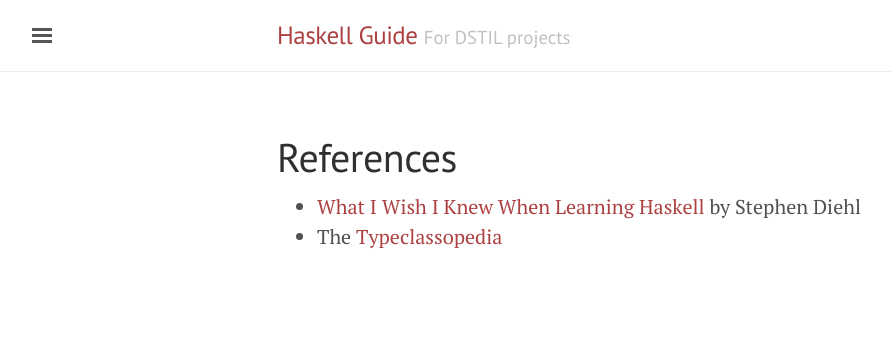
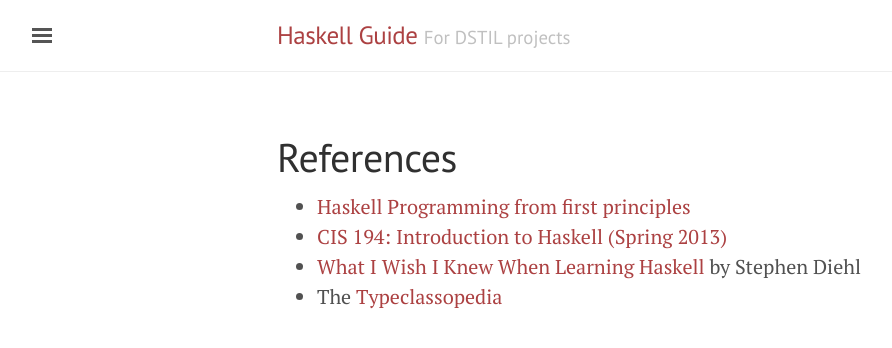
Before and after one commit to futufeld/haskell-guide, a Jekyll site: the page built from references.md, in a window 1280 px wide. Shown: the top 348 px of the page, without its empty margins (3-895 px from the left). Built offline with Jekyll 4.4.1, drawn with Linux system fonts in a browser that asks for light colours.

Commit message:
ENHANCE: Add haskellbook.com and CIS 194 to References

```diff
--- a/references.md
+++ b/references.md
@@ -3,6 +3,8 @@ layout: page
 title: References
 ---
 
+* [Haskell Programming from first principles](http://haskellbook.com/)
+* [CIS 194: Introduction to Haskell (Spring 2013)](http://www.seas.upenn.edu/~cis194/spring13/)
 * [What I Wish I Knew When Learning Haskell](http://dev.stephendiehl.com/hask/)
   by Stephen Diehl
 * The [Typeclassopedia](https://wiki.haskell.org/Typeclassopedia)
```
